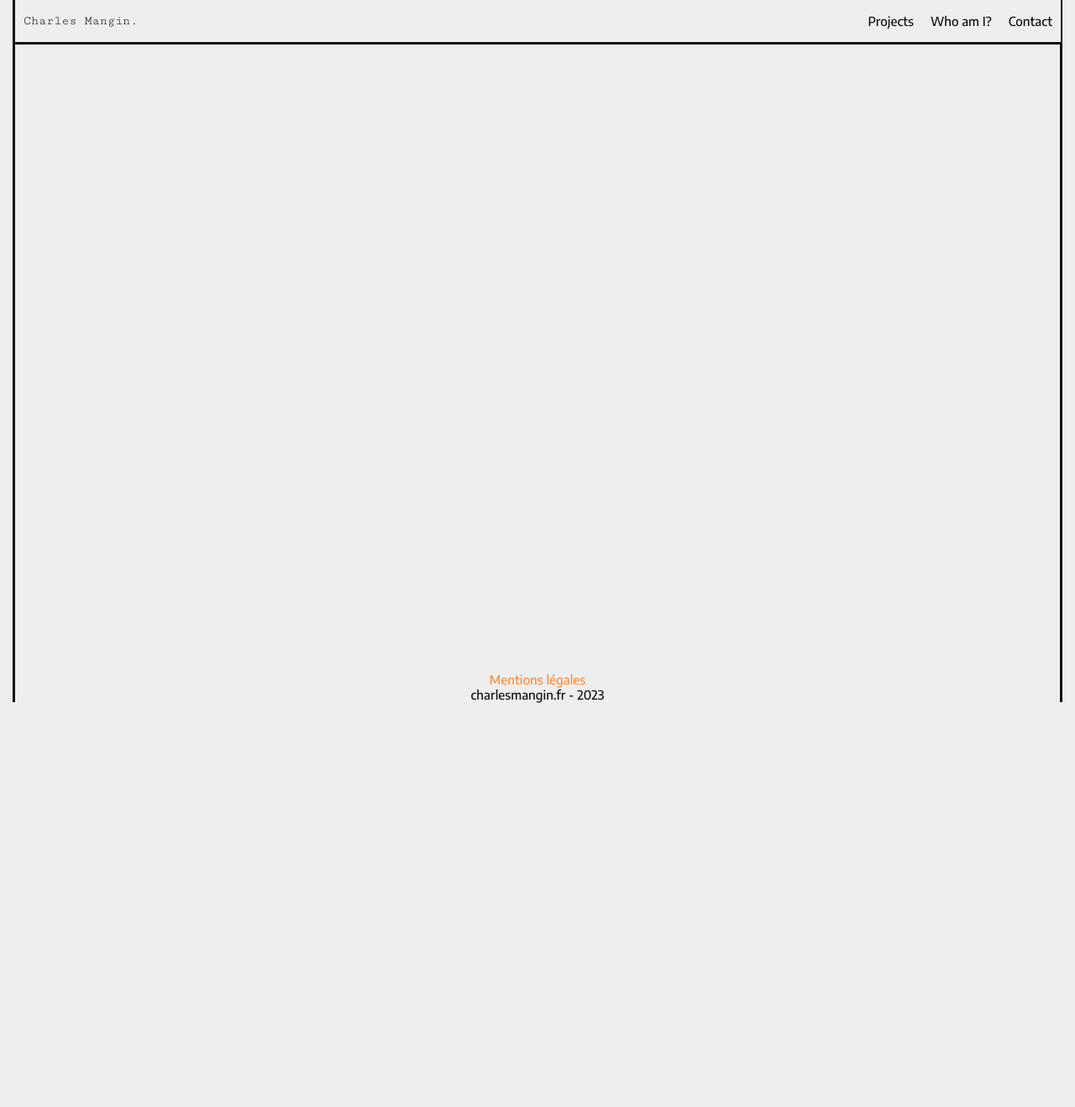
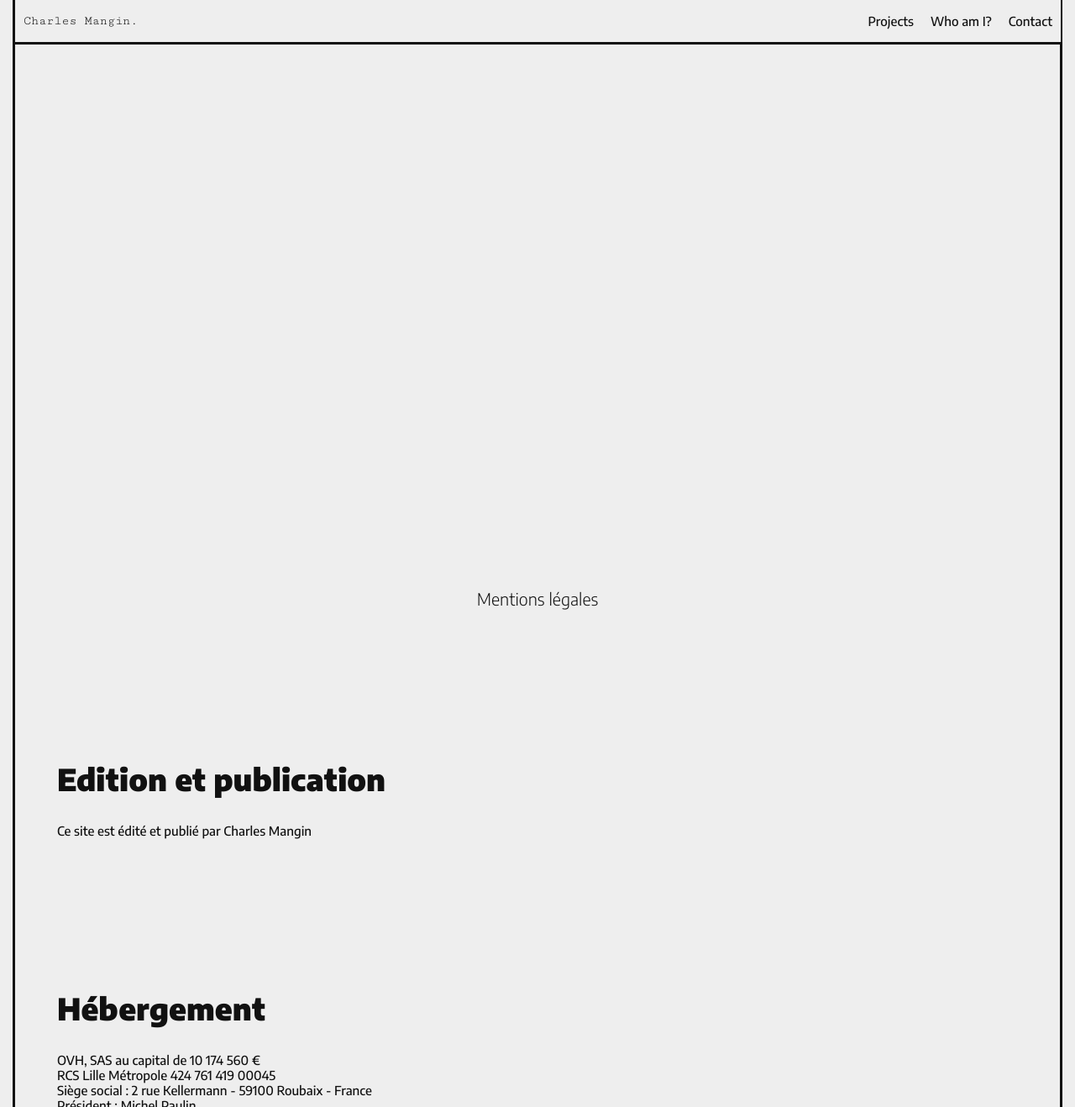
Before and after one commit to Charles-Mgn/portfolio-react, a React (Vite) app: page /mentions-legales in a window 1280 px wide. Shown: the top 1318 px of the page at 84% size. Before the commit the page ends 836 px from the top, so only its background shows below. Built offline with nearby package versions, Linux system fonts and the light colour scheme.

Commit message:
Adding "Mentions Legales"

```diff
--- a/src/App.jsx
+++ b/src/App.jsx
@@ -6,18 +6,20 @@ import React, { useState } from 'react';
 import './assets/css/styles.scss';
 import Header from "./Components/Header.jsx";
 import Footer from "./Components/Footer.jsx";
+import MentionsLegales from "./Components/MentionsLegales";
 
 function App() {
   return (
     <div className="App">
-        <Header/>
         <BrowserRouter>
+            <Header/>
             <Routes>
                     <Route path='/' element={<Home />} />
                     <Route path='/:project' element={<Project />} />
+                    <Route path='/mentions-legales' element={<MentionsLegales />} />
             </Routes>
+            <Footer/>
         </BrowserRouter>
-        <Footer/>
     </div>
   )
 }
--- a/src/Components/Footer.jsx
+++ b/src/Components/Footer.jsx
@@ -1,7 +1,9 @@
+import {Link} from "react-router-dom";
+
 const Footer = () => {
     return (
         <footer>
-            <div><a href="">Mentions légales</a></div>
+            <Link to="/mentions-legales">Mentions légales</Link>
             <div>charlesmangin.fr - 2023</div>
         </footer>
     )
--- /dev/null
+++ b/src/Components/MentionsLegales.jsx
@@ -0,0 +1,19 @@
+const MentionsLegales = () => {
+    return (
+        <section id="mentions-legales">
+            <h1>Mentions légales</h1>
+            <h2>Edition et publication</h2>
+            <p>Ce site est édité et publié par Charles Mangin</p>
+            <h2>Hébergement</h2>
+            <p>OVH, SAS au capital de 10 174 560 €<br/>RCS Lille Métropole 424 761 419 00045<br/>
+                Siège social : 2 rue Kellermann - 59100 Roubaix - France<br/>Président : Michel Paulin<br/>
+                OVH SAS est une filiale de la société OVH Groupe SA, société immatriculée au RCS de Lille sous le numéro 537 407 926 sise 2, rue Kellermann, 59100 Roubaix.</p>
+            <h2>Politique de confidentialité</h2>
+            <p>Charles Mangin s’engage à ce que la collecte et le traitement de vos données, effectuée à partir du site charlesmangin.fr, soit conforme au règlement général sur la protection des données (RGPD) et à la loi Informatique et Libertés.</p>
+            <h2>Réutilisation des contenus et liens</h2>
+            <p>Sauf mention explicite de propriété intellectuelle détenue par des tiers, les contenus de ce site sont proposés sous licence<a href="https://creativecommons.org/licenses/by-nc-nd/2.0/fr/" target="_blank"></a>Creative Commons BY NC ND</p>
+        </section>
+    )
+}
+
+export default MentionsLegales;
```
